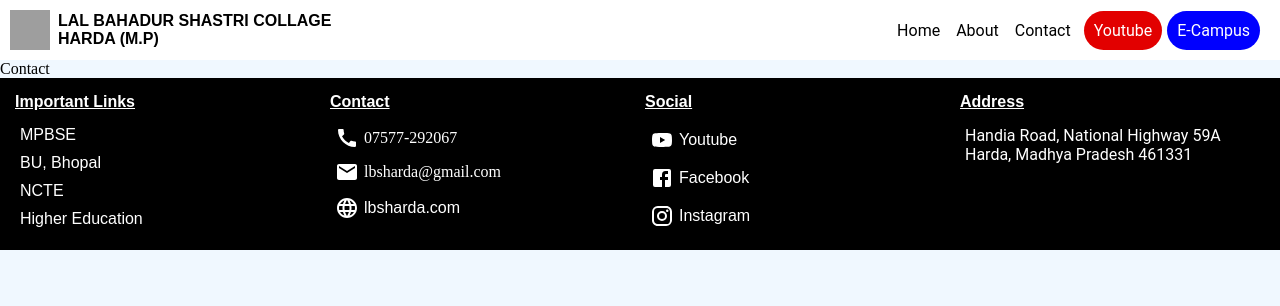
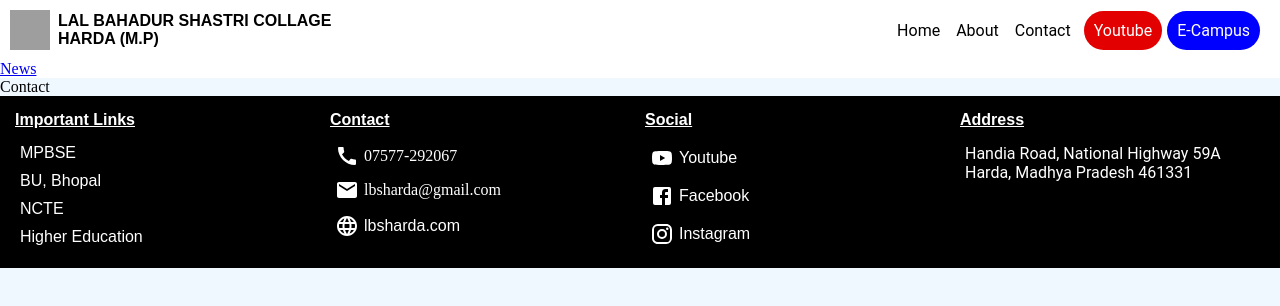
Before and after one commit to akram6t/react-lbsharda, a React (Create React App) app: page /contact in a window 1280 px wide. Shown: the top 306 px of the page. Built offline with nearby package versions, Linux system fonts and the light colour scheme; grey boxes are pictures that could not be loaded.

Commit message:
2 files modified, 2 added

```diff
--- a/src/MainPage.css
+++ b/src/MainPage.css
@@ -0,0 +1,3 @@
+.secondary_menu {
+  background-color: white;
+}
--- a/src/MainPage.jsx
+++ b/src/MainPage.jsx
@@ -6,12 +6,16 @@
 import Home from './pages/Home';
 import About from './pages/About';
 import Contact from './pages/Contact';
+import SecondaryMenu from './components/SecondaryMenu';
 
 const MainPage = () => {
   return (
     <div>
       <div classname="navbar">
         <Header />
+      </div>
+      <div className="secondary_menu">
+        <SecondaryMenu />
       </div>
       <div className="content">
         <Routes>
--- /dev/null
+++ b/src/components/SecondaryMenu.jsx
@@ -0,0 +1,16 @@
+import React from 'react';
+import { Link } from 'react-router-dom';
+
+const SecondaryMenu = () => {
+  return (
+    <div>
+      <ul className="smenu_list">
+        <Link to="/page">
+          <li>News</li>
+        </Link>
+      </ul>
+    </div>
+  );
+};
+
+export default SecondaryMenu;
```
Also changed, not shown: src/css/sSecondaryMenu.css (added).
